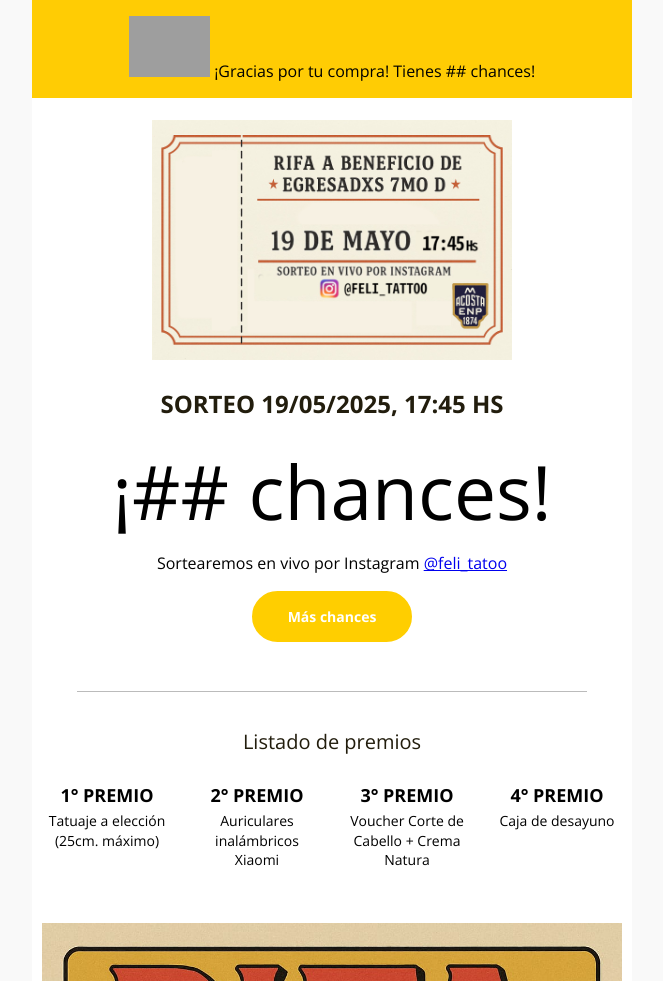
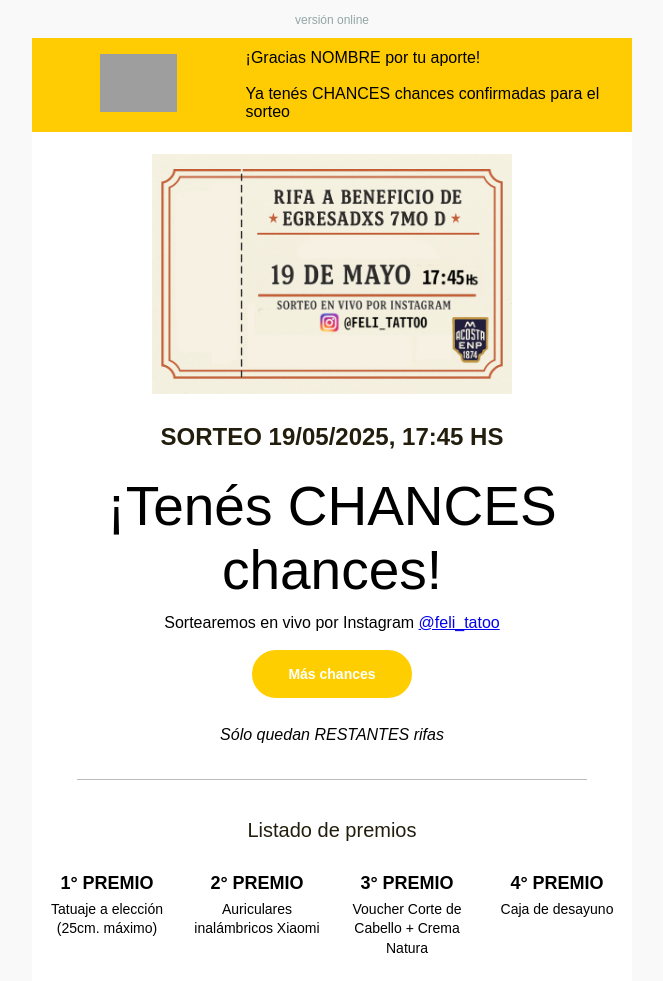
Before and after one commit to gabrielgarciatecnico/rifa7D, a plain HTML site: page index.html in a window 1280 px wide. Shown: the top 981 px of the page, without its empty margins (308-971 px from the left). Drawn offline with nearby package versions, Linux system fonts and the light colour scheme; grey boxes are pictures that could not be loaded.

Commit message:
Update index.html

```diff
--- a/index.html
+++ b/index.html
@@ -1,106 +1,114 @@
 <!DOCTYPE html>
 <html>
 <head>
-    <meta charset="UTF-8">
-    <meta name="viewport" content="width=device-width, initial-scale=1.0">
+    <meta charset='UTF-8'>
+    <meta name='viewport' content='width=device-width, initial-scale=1.0'>
     <title>Rifa 7° - Sorteo Mayo</title>
-    <link href="https://fonts.googleapis.com/css?family=Open+Sans:400,700" rel="stylesheet">
+   <link href='https://fonts.googleapis.com/css?family=Open+Sans:400,700' rel='stylesheet'>
 </head>
-<body style="margin:0;padding:0;font-family:'Open Sans',sans-serif;background-color:#f9f9f9;">
+<body style='margin:0;padding:0;font-family:sans-serif;background-color:#f9f9f9;'>
+
+
     <!-- Contenedor principal -->
-    <table width="100%" border="0" cellspacing="0" cellpadding="0" style="background-color:#f9f9f9;">
+    <table width='100%' border='0' cellspacing='0' cellpadding='0' style='background-color:#f9f9f9;'>
         <tr>
-            <td align="center" >
+            <td align='center' >
                 <!-- Menú superior -->
-                 <!--
-                <table width="100%" border="0" cellspacing="0" cellpadding="0" style="max-width:600px;margin:0 auto;">
+
+                <table width='100%' border='0' cellspacing='0' cellpadding='0' style='max-width:600px;margin:0 auto;'>
                     <tr>
-                        <td align="center" style="padding:10px;">
-                            <a href="${urls.online_version}" target="_blank" style="color:#95a5a6;text-decoration:none;font-size:12px;padding:0 15px;">versión online</a>
-                            <a href="${urls.share.selector}" target="_blank" style="color:#95a5a6;text-decoration:none;font-size:12px;padding:0 15px;">compartir</a>
+                        <td align='center' style='padding:10px;'>
+                            <a href='https://rifa7d.netlify.app/' target='_blank' style='color:#95a5a6;text-decoration:none;font-size:12px;padding:0 15px;'>versión online</a>
                         </td>
                     </tr>
                 </table>
-                -->
+
 
                 <!-- Header amarillo con logo -->
-                <table width="100%" border="0" cellspacing="0" cellpadding="0" style="max-width:600px;margin:0 auto;background-color:#ffcc04;">
+                <table width='100%' border='0' cellspacing='0' cellpadding='0' style='max-width:600px;margin:0 auto;background-color:#ffcc04;'>
                     <tr>
-                        <td align="center" style="padding:16px 10px;">
-                            <img src="https://www.freeiconspng.com/uploads/black-and-white-blank-ticket-17.png" alt="rifa" style="width:14%;max-width:204px;height:auto;"><span stylr="text-align:center"> ¡Gracias por tu compra! Tienes ## chances! </span>
+                        <td align='center' style='padding:16px 10px;'>
+                            <img src='https://www.freeiconspng.com/uploads/black-and-white-blank-ticket-17.png' alt='rifa' style='width:40%;max-width:204px;height:auto;'>
+                        </td>
+                        <td>
+                            <span stylr='text-align:center'> ¡Gracias <span id='nombre-url'></span> por tu aporte!
+                                <br><br> Ya tenés <span id='chances-url-01'></span> chances confirmadas para el sorteo </span>
                         </td>
                     </tr>
                 </table>
 
                 <!-- Banner principal -->
-                <table width="100%" border="0" cellspacing="0" cellpadding="0" style="max-width:600px;margin:0 auto;background-color:#ffffff;">
+                <table width='100%' border='0' cellspacing='0' cellpadding='0' style='max-width:600px;margin:0 auto;background-color:#ffffff;'>
                     <tr>
-                        <td align="center" style="padding:22px 0 0 0;">
-                            <img src="https://raw.githubusercontent.com/gabrielgarciatecnico/rifa7D/58275f894ccd9d1dc4ecc534935c7929981b8860/rifa.jpeg" alt="Comprar Rifa 7D" style="width:60%;max-width:627px;height:auto;">
+                        <td align='center' style='padding:22px 0 0 0;'>
+                            <img src='https://raw.githubusercontent.com/gabrielgarciatecnico/rifa7D/58275f894ccd9d1dc4ecc534935c7929981b8860/rifa.jpeg' alt='Comprar Rifa 7D' style='width:60%;max-width:627px;height:auto;'>
                         </td>
                     </tr>
                 </table>
 
                 <!-- Sección de texto y countdown -->
-                <table width="100%" border="0" cellspacing="0" cellpadding="0" style="max-width:600px;margin:0 auto;background-color:#ffffff;">
+                <table width='100%' border='0' cellspacing='0' cellpadding='0' style='max-width:600px;margin:0 auto;background-color:#ffffff;'>
                     <tr>
-                        <td align="center" style="padding:22px 10px 10px;">
-                            <p style="font-size:24px;line-height:33.6px;color:#221d0d;margin:0;font-weight:bold;">SORTEO 19/05/2025, 17:45 HS </p>
+                        <td align='center' style='padding:22px 10px 10px;'>
+                            <p style='font-size:24px;line-height:33.6px;color:#221d0d;margin:0;font-weight:bold;'>SORTEO 19/05/2025, 17:45 HS </p>
                         </td>
                     </tr>
                     <tr>
-                        <td align="center" style="padding:10px;">
-                            <!-- Countdown Timer (reemplazar con imagen o HTML estático) -->
-                            <div style="background-color:#ffffff;color:#000000;font-family:'Open Sans';font-size:75px;text-align:center;width:80%;margin:0 auto;">
-                                ¡## chances!
-                            </div>
+                        <td align='center' style='padding:10px;'>
+                             <p style='font-family:sans-serif;font-size:55px;text-align:center;width:100%;margin:0 auto;'>
+                                ¡Tenés <span id='chances-url-02'></span> chances!
+                            </p>
                         </td>
                     </tr>
                     <tr>
-                        <td align="center" style="padding:0 44px 10px;">
-                            <p style="font-size:16px;line-height:22.4px;margin:0;">Sortearemos en vivo por Instagram <a href="https://www.instagram.com/feli_tattoo/profilecard/">@feli_tatoo</a></p>
-                            <p><a href="https://form.typeform.com/to/cdoJzFPR" style="display:inline-block;background-color:#ffce00;color:#fffffe;font-size:14px;font-weight:bold;padding:13px 33px;text-decoration:none;border-radius:44px;border:3px solid #ffce00;">Más chances</a></p>
+                        <td align='center' style='padding:0 44px 10px;'>
+                            <p style='font-size:16px;line-height:22.4px;margin:0;'>Sortearemos en vivo por Instagram <a href='https://www.instagram.com/feli_tattoo/profilecard/'>@feli_tatoo</a></p>
+                            <p><a href='https://form.typeform.com/to/cdoJzFPR' style='display:inline-block;background-color:#ffce00;color:#fffffe;font-size:14px;font-weight:bold;padding:13px 33px;text-decoration:none;border-radius:44px;border:3px solid #ffce00;'>Más chances</a></p>
                         </td>
                     </tr>
                     <tr>
-                        <td align="center" style="padding:23px 10px 14px;">
-                            <div style="width:88%;border-top:1px solid #BBBBBB;margin:0 auto;"></div>
+                        <td  align='center' style='padding:0 44px 10px;'>
+                            <p style='font-size:16px;line-height:22.4px;margin:0;'><i>Sólo quedan <span id='restantes-url'></span> rifas</i></p></td>
+                    </tr>
+                    <tr>
+                        <td align='center' style='padding:23px 10px 14px;'>
+                            <div style='width:88%;border-top:1px solid #BBBBBB;margin:0 auto;'></div>
                         </td>
                     </tr>
                     <tr>
-                        <td align="center" style="padding:22px 10px 17px;">
-                            <p style="font-size:20px;line-height:28px;color:#221d0d;margin:0;">Listado de premios</p>
+                        <td align='center' style='padding:22px 10px 17px;'>
+                            <p style='font-size:20px;line-height:28px;color:#221d0d;margin:0;'>Listado de premios</p>
                         </td>
                     </tr>
                 </table>
 
                 <!-- Pasos -->
-                <table width="100%" border="0" cellspacing="0" cellpadding="0" style="max-width:600px;margin:0 auto;background-color:#ffffff;">
+                <table width='100%' border='0' cellspacing='0' cellpadding='0' style='max-width:600px;margin:0 auto;background-color:#ffffff;'>
                     <tr>
-                        <td width="25%" align="center" style="padding:10px;vertical-align:top;">
-                            <p style="font-size:18px;line-height:25.2px;margin:0;font-weight:bold;">1° PREMIO</p>
-                            <p style="font-size:14px;line-height:140%;margin:3px 0 10px 0;">Tatuaje a elección (25cm. máximo)</p>
+                        <td width='25%' align='center' style='padding:10px;vertical-align:top;'>
+                            <p style='font-size:18px;line-height:25.2px;margin:0;font-weight:bold;'>1° PREMIO</p>
+                            <p style='font-size:14px;line-height:140%;margin:3px 0 10px 0;'>Tatuaje a elección (25cm. máximo)</p>
                         </td>
-                        <td width="25%" align="center" style="padding:10px;vertical-align:top;">
-                            <p style="font-size:18px;line-height:25.2px;margin:0;font-weight:bold;">2° PREMIO</p>
-                            <p style="font-size:14px;line-height:140%;margin:3px 0 10px 0;">Auriculares inalámbricos Xiaomi</p>
+                        <td width='25%' align='center' style='padding:10px;vertical-align:top;'>
+                            <p style='font-size:18px;line-height:25.2px;margin:0;font-weight:bold;'>2° PREMIO</p>
+                            <p style='font-size:14px;line-height:140%;margin:3px 0 10px 0;'>Auriculares inalámbricos Xiaomi</p>
                         </td>
-                        <td width="25%" align="center" style="padding:10px;vertical-align:top;">
-                            <p style="font-size:18px;line-height:25.2px;margin:0;font-weight:bold;">3° PREMIO</p>
-                            <p style="font-size:14px;line-height:140%;margin:3px 0 10px 0;">Voucher Corte de Cabello + Crema Natura</p>
+                        <td width='25%' align='center' style='padding:10px;vertical-align:top;'>
+                            <p style='font-size:18px;line-height:25.2px;margin:0;font-weight:bold;'>3° PREMIO</p>
+                            <p style='font-size:14px;line-height:140%;margin:3px 0 10px 0;'>Voucher Corte de Cabello + Crema Natura</p>
                         </td>
-                        <td width="25%" align="center" style="padding:10px;vertical-align:top;">
-                            <p style="font-size:18px;line-height:25.2px;margin:0;font-weight:bold;">4° PREMIO</p>
-                            <p style="font-size:14px;line-height:140%;margin:3px 0 10px 0;">Caja de desayuno</p>
+                        <td width='25%' align='center' style='padding:10px;vertical-align:top;'>
+                            <p style='font-size:18px;line-height:25.2px;margin:0;font-weight:bold;'>4° PREMIO</p>
+                            <p style='font-size:14px;line-height:140%;margin:3px 0 10px 0;'>Caja de desayuno</p>
                         </td>
                     </tr>
                 </table>
 
                 <!-- Botón CTA -->
-                <table width="100%" border="0" cellspacing="0" cellpadding="0" style="max-width:600px;margin:0 auto;background-color:#ffffff;">
+                <table width='100%' border='0' cellspacing='0' cellpadding='0' style='max-width:600px;margin:0 auto;background-color:#ffffff;'>
                     <tr>
-                        <td align="center" style="padding:33px 10px 37px;">
-                            <img src="https://raw.githubusercontent.com/gabrielgarciatecnico/rifa7D/d6f87c906cc299f42c3eb246ffe61bd6b9ea23cc/premios.jpeg"alt="Lista de Premios" style="width:100%;max-width:627px;height:auto;">
+                        <td align='center' style='padding:33px 10px 37px;'>
+                            <img src='https://raw.githubusercontent.com/gabrielgarciatecnico/rifa7D/d6f87c906cc299f42c3eb246ffe61bd6b9ea23cc/premios.jpeg'alt='Lista de Premios' style='width:100%;max-width:627px;height:auto;'>
 
                         </td>
                     </tr>
@@ -108,36 +116,49 @@
 
                 <!-- Footer -->
 
-                <table width="100%" border="0" cellspacing="0" cellpadding="0" style="max-width:600px;margin:0 auto;">
+                <table width='100%' border='0' cellspacing='0' cellpadding='0' style='max-width:600px;margin:0 auto;'>
                     <tr>
-                        <td align="center" style="padding:15px 10px 14px;">
-                            <p style="font-size:12px;line-height:16.8px;margin:0;">© Rifa 7 D</p>
+                        <td align='center' style='padding:15px 10px 14px;'>
+                            <p style='font-size:12px;line-height:16.8px;margin:0;'>© Rifa 7 D</p>
                         </td>
                     </tr>
                     <tr>
-                        <!-- Iconos sociales
-                        <td align="center" style="padding:4px 10px 27px;">
-
-                            <a href="#" style="display:inline-block;width:32px;height:32px;background-color:#000000;border-radius:50%;margin:0 13px;"></a>
-                            <a href="#" style="display:inline-block;width:32px;height:32px;background-color:#000000;border-radius:50%;margin:0 13px;"></a>
-                            <a href="#" style="display:inline-block;width:32px;height:32px;background-color:#000000;border-radius:50%;margin:0 13px;"></a>
-                        </td>
-                    -->
                     </tr>
                 </table>
 
                 <!-- Footer legal -->
-                <table width="100%" border="0" cellspacing="0" cellpadding="0" style="max-width:600px;margin:0 auto;">
+                <table width='100%' border='0' cellspacing='0' cellpadding='0' style='max-width:600px;margin:0 auto;'>
                     <tr>
-                        <!--
-                        <td align="center" style="padding:10px;font-size:12px;">
-                            <p>Para dejar de recibir estos mensajes utiliza el siguiente enlace: <a href="#" style="color:#0000ee;">quiero desuscribirme</a></p>
-                        </td>
-                        -->
                     </tr>
                 </table>
             </td>
         </tr>
     </table>
+
+    <script>
+        // Extraer parámetro de la URL (ej: sitio.com/?nombre=Juan)
+        function getUrlParameter(name) {
+            name = name.replace(/[\[\]]/g, '\\$&');
+            var regex = new RegExp('[?&]' + name + '(=([^&#]*)|&|#|$)'),
+                results = regex.exec(window.location.href);
+            if (!results) return null;
+            if (!results[2]) return '';
+            return decodeURIComponent(results[2].replace(/\+/g, ' '));
+        }
+
+        // Usar el parámetro
+        var nombre_mostrar = getUrlParameter('nombre') || 'NOMBRE';
+        document.getElementById('nombre-url').textContent = nombre_mostrar;
+
+               // Usar el parámetro
+         var cant_chances = getUrlParameter('chances') || 'CHANCES';
+        document.getElementById('chances-url-01').textContent = cant_chances;
+        document.getElementById('chances-url-02').textContent = cant_chances;
+
+        // Usar el parámetro
+        var restantes = getUrlParameter('restantes') || 'RESTANTES';
+        document.getElementById('restantes-url').textContent = restantes;
+    </script>
+
 </body>
 </html>
```
